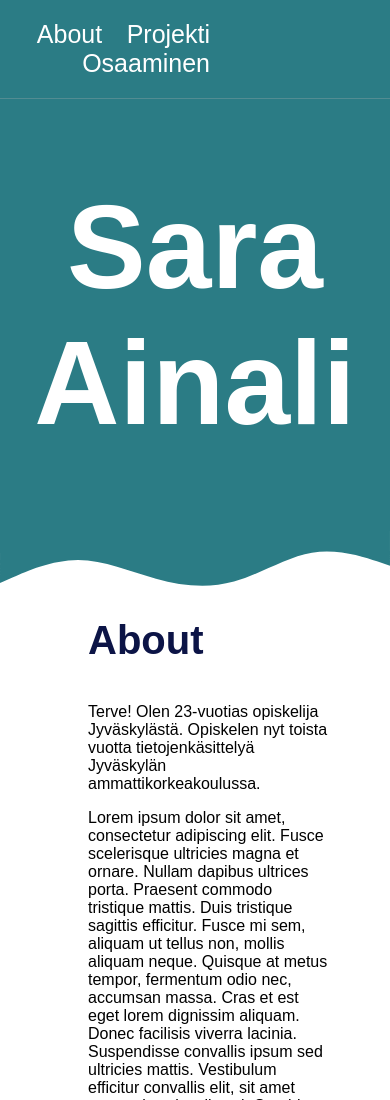
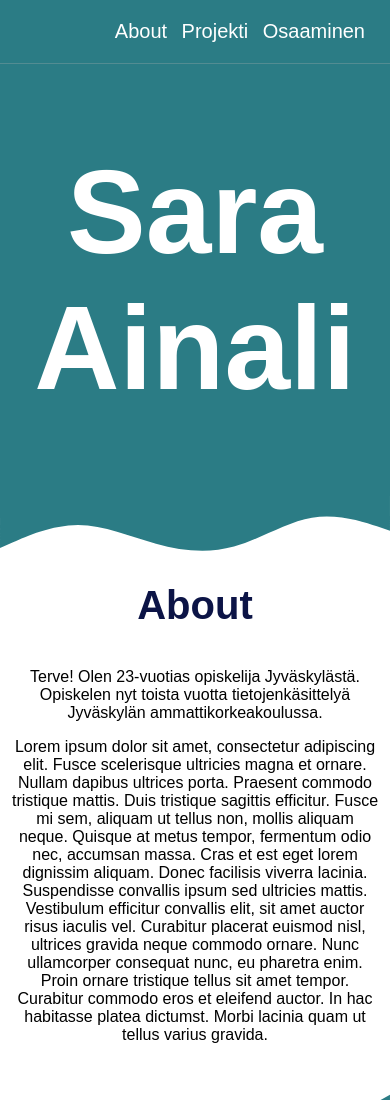
Before and after one commit to SraAin/Portfolio, a plain HTML site: page index.html in a window 390 px wide. Shown: the top 1100 px of the page. Drawn offline with Linux system fonts and the light colour scheme.

Commit message:
small fixs to the base

```diff
--- a/styles.css
+++ b/styles.css
@@ -89,3 +89,22 @@ footer {
     background-color: #0C1446;
     margin-top: -4px;
 }
+
+@media only screen and (max-width: 700px) {
+    body {
+      text-align: center;
+    }
+    .about{
+        margin: 0 10px 0 0;
+    }
+  }
+
+  @media only screen and (max-width: 555px) {
+      .nav-links {
+        margin-right: 0;
+      }
+      a {
+        font-size: 20px;
+        margin: 5px;
+      }
+  }
```
